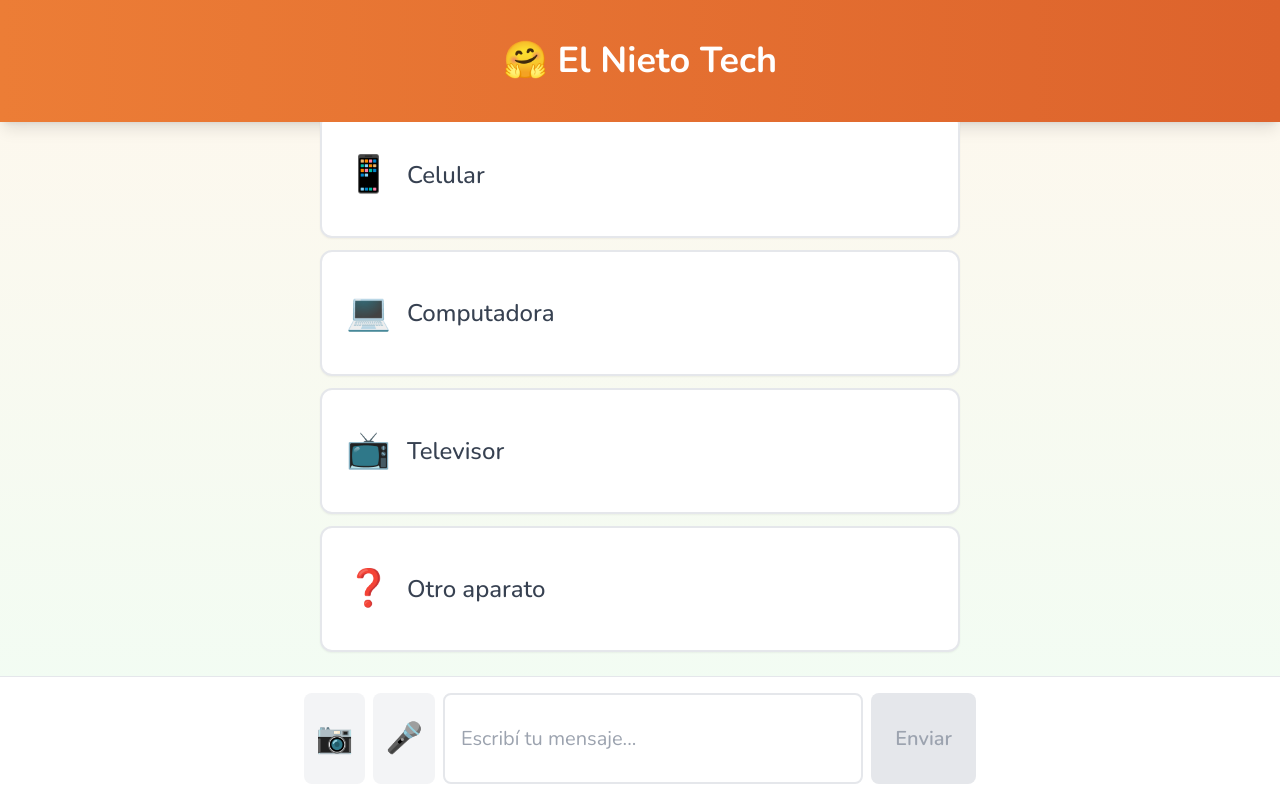
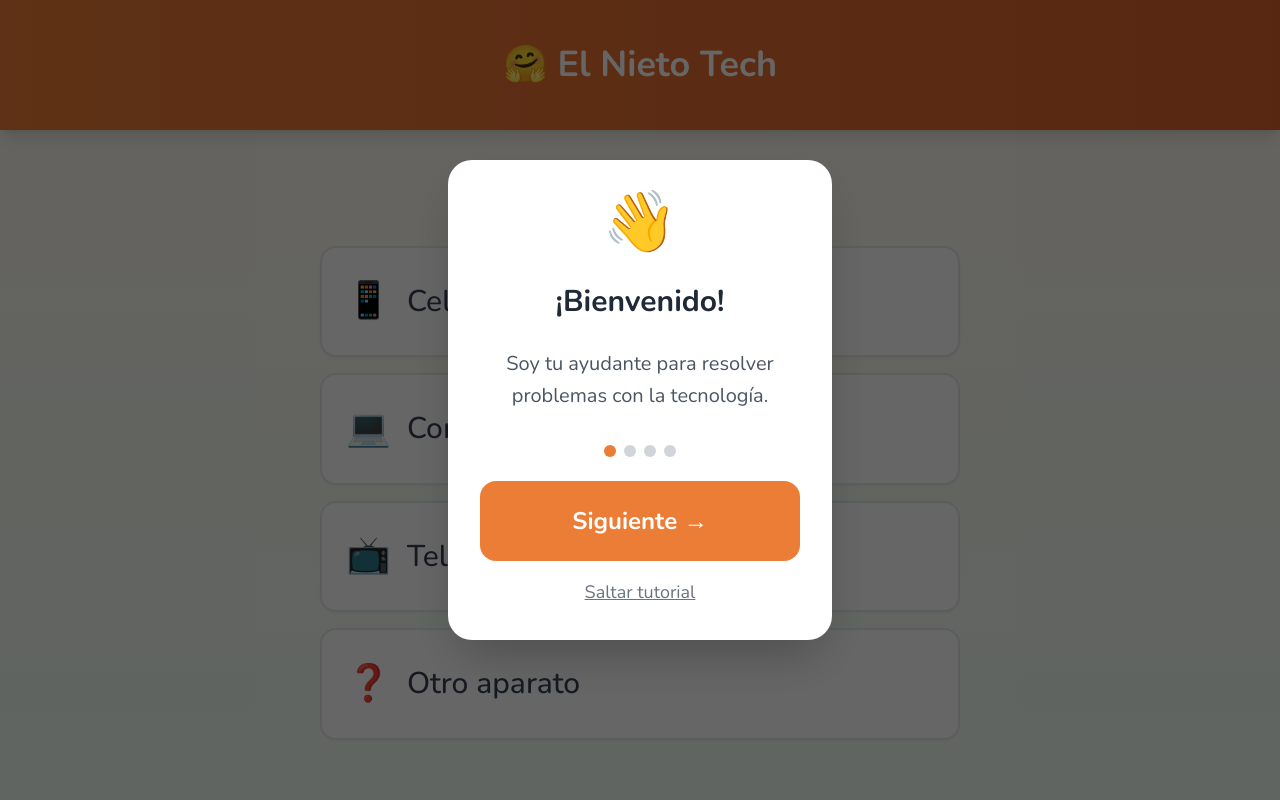
Before and after one commit to brendaboryszanski/elnietotech, a Next.js app: page / in a window 1280 px wide. Built offline with nearby package versions, Linux system fonts and the light colour scheme.

Commit message:
added onboarding

```diff
--- a/components/ConversationView.tsx
+++ b/components/ConversationView.tsx
@@ -10,7 +10,7 @@ function IconDisplay({ iconKeys }: { iconKeys: string[] }) {
   if (!iconKeys || iconKeys.length === 0) return null;
 
   return (
-    <div className="flex flex-wrap gap-3 mt-3 p-3 bg-gray-50 rounded-xl">
+    <div className="flex flex-wrap gap-3 mt-4 p-4 bg-gray-50 rounded-xl">
       {iconKeys.map((key, i) => {
         const iconDef = ICON_BANK[key];
         if (!iconDef) return null;
@@ -18,13 +18,88 @@ function IconDisplay({ iconKeys }: { iconKeys: string[] }) {
         return (
           <div
             key={i}
-            className="flex flex-col items-center gap-1 p-2 bg-white rounded-lg shadow-sm min-w-[70px]"
+            className="flex flex-col items-center gap-2 p-3 bg-white rounded-xl shadow-sm min-w-[80px]"
           >
-            <IconComponent className="w-10 h-10 text-primary-600" strokeWidth={1.5} />
-            <span className="text-xs text-gray-500 text-center">{iconDef.description}</span>
+            <IconComponent className="w-12 h-12 text-primary-600" strokeWidth={1.5} />
+            <span className="text-sm text-gray-600 text-center font-medium">{iconDef.description}</span>
           </div>
         );
       })}
+    </div>
+  );
+}
+
+// Tutorial overlay for first-time users
+function TutorialOverlay({ onClose }: { onClose: () => void }) {
+  const [step, setStep] = useState(0);
+
+  const steps = [
+    {
+      emoji: "👋",
+      title: "¡Bienvenido!",
+      text: "Soy tu ayudante para resolver problemas con la tecnología.",
+    },
+    {
+      emoji: "👆",
+      title: "Elegí una opción",
+      text: "Tocá el botón del aparato que te está dando problemas.",
+    },
+    {
+      emoji: "🎤",
+      title: "Podés hablar",
+      text: "Tocá el micrófono para dictarme tu problema en vez de escribir.",
+    },
+    {
+      emoji: "🔊",
+      title: "Te leo las respuestas",
+      text: "Tocá 'Escuchar' para que te lea en voz alta.",
+    },
+  ];
+
+  const currentStep = steps[step];
+  const isLast = step === steps.length - 1;
+
+  return (
+    <div className="fixed inset-0 bg-black/60 z-50 flex items-center justify-center p-6">
+      <div className="bg-white rounded-3xl p-8 max-w-sm w-full text-center shadow-2xl">
+        <div className="text-6xl mb-4">{currentStep.emoji}</div>
+        <h2 className="text-2xl font-bold text-gray-800 mb-3">{currentStep.title}</h2>
+        <p className="text-lg text-gray-600 mb-8 leading-relaxed">{currentStep.text}</p>
+
+        {/* Progress dots */}
+        <div className="flex justify-center gap-2 mb-6">
+          {steps.map((_, i) => (
+            <div
+              key={i}
+              className={`w-3 h-3 rounded-full transition-colors ${
+                i === step ? "bg-primary-500" : "bg-gray-300"
+              }`}
+            />
+          ))}
+        </div>
+
+        <button
+          onClick={() => {
+            if (isLast) {
+              onClose();
+            } else {
+              setStep(step + 1);
+            }
+          }}
+          className="w-full bg-primary-500 hover:bg-primary-600 active:bg-primary-700 text-white text-xl font-bold py-4 px-8 rounded-2xl transition-colors"
+        >
+          {isLast ? "¡Empezar!" : "Siguiente →"}
+        </button>
+
+        {!isLast && (
+          <button
+            onClick={onClose}
+            className="mt-4 text-gray-500 underline text-base"
+          >
+            Saltar tutorial
+          </button>
+        )}
+      </div>
     </div>
   );
 }
@@ -65,6 +140,9 @@ const getSpeechRecognition = (): SpeechRecognitionInstance | null => {
   return SpeechRecognition ? new SpeechRecognition() : null;
 };
 
+// Check if this is the first visit
+const TUTORIAL_KEY = "elnietotech_tutorial_seen";
+
 export default function ConversationView({
   messages,
   onSendMessage,
@@ -76,9 +154,25 @@ export default function ConversationView({
   const [isSpeaking, setIsSpeaking] = useState<number | null>(null);
   const [isListening, setIsListening] = useState(false);
   const [speechSupported, setSpeechSupported] = useState(false);
+  const [showTutorial, setShowTutorial] = useState(false);
   const messagesEndRef = useRef<HTMLDivElement>(null);
   const fileInputRef = useRef<HTMLInputElement>(null);
   const recognitionRef = useRef<ReturnType<typeof getSpeechRecognition>>(null);
+
+  // Check for first visit and show tutorial
+  useEffect(() => {
+    if (typeof window !== "undefined") {
+      const hasSeenTutorial = localStorage.getItem(TUTORIAL_KEY);
+      if (!hasSeenTutorial) {
+        setShowTutorial(true);
+      }
+    }
+  }, []);
+
+  const closeTutorial = () => {
+    setShowTutorial(false);
+    localStorage.setItem(TUTORIAL_KEY, "true");
+  };
 
   // Check for speech recognition support on mount
   useEffect(() => {
@@ -176,23 +270,26 @@ export default function ConversationView({
 
   return (
     <div className="h-screen flex flex-col overflow-hidden bg-gradient-to-b from-orange-50 to-green-50">
+      {/* Tutorial overlay */}
+      {showTutorial && <TutorialOverlay onClose={closeTutorial} />}
+
       {/* Header */}
-      <header className="flex-shrink-0 bg-gradient-to-r from-primary-500 to-primary-600 text-white px-4 py-4 shadow-lg">
-        <h1 className="text-xl sm:text-2xl md:text-3xl font-bold text-center">
+      <header className="flex-shrink-0 bg-gradient-to-r from-primary-500 to-primary-600 text-white px-4 py-5 shadow-lg">
+        <h1 className="text-2xl sm:text-3xl font-bold text-center">
           🤗 El Nieto Tech
         </h1>
       </header>
 
       {/* Messages Area - scrollable */}
       <main className="flex-1 overflow-y-auto">
-        <div className="px-3 py-4 sm:px-4 sm:py-6 max-w-2xl mx-auto">
+        <div className="px-4 py-6 max-w-2xl mx-auto">
           {messages.length === 0 && (
             <div className="text-center">
-              <p className="text-xl sm:text-2xl text-gray-700 mb-4 sm:mb-6">
+              <p className="text-2xl text-gray-700 mb-6 font-medium">
                 ¿En qué te puedo ayudar?
               </p>
 
-              <div className="space-y-2 sm:space-y-3">
+              <div className="space-y-4">
                 {[
                   { icon: "📱", text: "Celular" },
                   { icon: "💻", text: "Computadora" },
@@ -202,10 +299,10 @@ export default function ConversationView({
                   <button
                     key={i}
                     onClick={() => handleQuickOption(`Tengo un problema con ${item.text === "Otro aparato" ? "otro aparato" : "el " + item.text.toLowerCase()}`)}
-                    className="w-full bg-white hover:bg-gray-50 active:bg-gray-100 border-2 border-gray-200 hover:border-primary-300 rounded-xl px-4 py-3 sm:px-6 sm:py-4 flex items-center gap-3 sm:gap-4 transition-all shadow-sm"
+                    className="w-full bg-white hover:bg-gray-50 active:bg-orange-50 border-2 border-gray-200 active:border-primary-400 rounded-2xl px-6 py-5 flex items-center gap-4 transition-all shadow-sm"
                   >
-                    <span className="text-2xl sm:text-3xl">{item.icon}</span>
-                    <span className="text-lg sm:text-xl font-medium text-gray-700">{item.text}</span>
+                    <span className="text-4xl">{item.icon}</span>
+                    <span className="text-2xl font-medium text-gray-700">{item.text}</span>
                   </button>
                 ))}
               </div>
@@ -215,16 +312,16 @@ export default function ConversationView({
           {messages.map((msg, index) => (
             <div
               key={index}
-              className={`flex mb-3 ${msg.role === "user" ? "justify-end" : "justify-start"}`}
+              className={`flex mb-4 ${msg.role === "user" ? "justify-end" : "justify-start"}`}
             >
               <div
-                className={`max-w-[90%] sm:max-w-[85%] rounded-2xl px-4 py-3 sm:px-5 sm:py-4 shadow-sm ${
+                className={`max-w-[92%] rounded-2xl px-5 py-4 shadow-sm ${
                   msg.role === "user"
                     ? "bg-primary-500 text-white"
                     : "bg-white border border-gray-200"
                 }`}
               >
-                <p className="text-base sm:text-lg leading-relaxed whitespace-pre-wrap">
+                <p className="text-lg leading-relaxed whitespace-pre-wrap">
                   {msg.content}
                 </p>
 
@@ -232,7 +329,7 @@ export default function ConversationView({
                   <img
                     src={msg.image}
                     alt="Imagen enviada"
-                    className="mt-3 rounded-xl max-w-full"
+                    className="mt-4 rounded-xl max-w-full"
                   />
                 )}
 
@@ -243,10 +340,10 @@ export default function ConversationView({
                 {msg.role === "assistant" && (
                   <button
                     onClick={() => handlePlayMessage(msg.content, index)}
-                    className={`mt-3 flex items-center gap-2 px-3 py-2 rounded-lg text-sm sm:text-base font-medium transition-colors ${
+                    className={`mt-4 flex items-center gap-2 px-5 py-3 rounded-xl text-lg font-semibold transition-colors ${
                       isSpeaking === index
                         ? "bg-primary-100 text-primary-700"
-                        : "bg-gray-100 text-gray-600 hover:bg-gray-200"
+                        : "bg-gray-100 text-gray-700 hover:bg-gray-200 active:bg-gray-300"
                     }`}
                   >
                     {isSpeaking === index ? "⏹️ Parar" : "🔊 Escuchar"}
@@ -257,12 +354,12 @@ export default function ConversationView({
           ))}
 
           {isLoading && (
-            <div className="flex justify-start mb-3">
-              <div className="bg-white border border-gray-200 rounded-2xl px-4 py-3 shadow-sm">
+            <div className="flex justify-start mb-4">
+              <div className="bg-white border border-gray-200 rounded-2xl px-5 py-4 shadow-sm">
                 <div className="flex items-center gap-2">
-                  <div className="w-2 h-2 bg-primary-400 rounded-full animate-bounce" />
-                  <div className="w-2 h-2 bg-primary-400 rounded-full animate-bounce" style={{ animationDelay: "0.1s" }} />
-                  <div className="w-2 h-2 bg-primary-400 rounded-full animate-bounce" style={{ animationDelay: "0.2s" }} />
+                  <div className="w-3 h-3 bg-primary-400 rounded-full animate-bounce" />
+                  <div className="w-3 h-3 bg-primary-400 rounded-full animate-bounce" style={{ animationDelay: "0.1s" }} />
+                  <div className="w-3 h-3 bg-primary-400 rounded-full animate-bounce" style={{ animationDelay: "0.2s" }} />
                 </div>
               </div>
             </div>
@@ -272,38 +369,39 @@ export default function ConversationView({
         </div>
       </main>
 
-      {/* Input Area */}
-      <footer className="flex-shrink-0 bg-white border-t border-gray-200 p-3 sm:p-4">
+      {/* Input Area - Only show after conversation starts */}
+      {messages.length > 0 && (
+      <footer className="flex-shrink-0 bg-white border-t-2 border-gray-200 p-4">
         <div className="max-w-2xl mx-auto">
           {needsImage && (
-            <div className="mb-2 sm:mb-3 bg-yellow-50 border border-yellow-300 rounded-lg p-2 sm:p-3 text-center">
-              <p className="text-sm sm:text-base">📸 Sacá una foto para que pueda ayudarte</p>
+            <div className="mb-4 bg-yellow-50 border-2 border-yellow-400 rounded-xl p-4 text-center">
+              <p className="text-lg font-medium">📸 Sacá una foto para que pueda ayudarte</p>
             </div>
           )}
 
           {isListening && (
-            <div className="mb-2 sm:mb-3 bg-red-50 border border-red-300 rounded-lg p-2 sm:p-3 text-center animate-pulse">
-              <p className="text-sm sm:text-base text-red-700">🎤 Escuchando... Hablá ahora</p>
+            <div className="mb-4 bg-red-50 border-2 border-red-400 rounded-xl p-4 text-center animate-pulse">
+              <p className="text-lg font-medium text-red-700">🎤 Hablá ahora...</p>
             </div>
           )}
 
           {imagePreview && (
-            <div className="mb-2 sm:mb-3 relative inline-block">
+            <div className="mb-4 relative inline-block">
               <img
                 src={imagePreview}
                 alt="Vista previa"
-                className="max-h-20 sm:max-h-24 rounded-lg"
+                className="max-h-28 rounded-xl"
               />
               <button
                 onClick={() => setImagePreview("")}
-                className="absolute -top-2 -right-2 bg-red-500 text-white rounded-full w-6 h-6 flex items-center justify-center text-xs"
+                className="absolute -top-2 -right-2 bg-red-500 text-white rounded-full w-8 h-8 flex items-center justify-center text-lg font-bold shadow-lg"
               >
                 ✕
               </button>
             </div>
           )}
 
-          <form onSubmit={handleSubmit} className="flex gap-2">
+          <div className="flex gap-3">
             <input
               type="file"
               ref={fileInputRef}
@@ -313,53 +411,61 @@ export default function ConversationView({
               className="hidden"
             />
 
+            {/* Camera button - larger */}
             <button
               type="button"
               onClick={() => fileInputRef.current?.click()}
-              className="bg-gray-100 hover:bg-gray-200 active:bg-gray-300 p-3 rounded-lg text-xl sm:text-2xl transition-colors flex-shrink-0"
+              className="bg-gray-100 hover:bg-gray-200 active:bg-gray-300 w-16 h-16 rounded-2xl text-3xl flex items-center justify-center transition-colors flex-shrink-0 shadow-sm"
               aria-label="Agregar foto"
             >
               📷
             </button>
 
+            {/* Microphone button - larger */}
             {speechSupported && (
               <button
                 type="button"
                 onClick={toggleListening}
-                className={`p-3 rounded-lg text-xl sm:text-2xl transition-colors flex-shrink-0 ${
+                className={`w-16 h-16 rounded-2xl text-3xl flex items-center justify-center transition-colors flex-shrink-0 shadow-sm ${
                   isListening
                     ? "bg-red-500 text-white animate-pulse"
                     : "bg-gray-100 hover:bg-gray-200 active:bg-gray-300"
                 }`}
-                aria-label={isListening ? "Parar de escuchar" : "Hablar"}
+                aria-label={isListening ? "Parar" : "Hablar"}
               >
                 🎤
               </button>
             )}
 
+            {/* Text input - grows to fill */}
+            <form onSubmit={handleSubmit} className="flex-1 flex gap-3">
               <input
                 type="text"
                 value={input}
                 onChange={(e) => setInput(e.target.value)}
-              placeholder={isListening ? "Escuchando..." : "Escribí tu mensaje..."}
-              className="flex-1 min-w-0 px-3 py-2 sm:px-4 sm:py-3 border-2 border-gray-200 rounded-lg text-base sm:text-lg focus:border-primary-400 focus:outline-none"
+                placeholder={isListening ? "Escuchando..." : "Escribí acá..."}
+                className="flex-1 min-w-0 px-4 py-4 border-2 border-gray-300 rounded-2xl text-lg focus:border-primary-500 focus:outline-none"
                 disabled={isLoading}
               />
 
+              {/* Send button - larger with icon */}
               <button
                 type="submit"
                 disabled={isLoading || (!input.trim() && !imagePreview)}
-              className={`px-4 sm:px-6 py-2 sm:py-3 rounded-lg text-base sm:text-lg font-semibold transition-colors flex-shrink-0 ${
+                className={`w-16 h-16 rounded-2xl text-2xl flex items-center justify-center transition-colors flex-shrink-0 shadow-sm ${
                   isLoading || (!input.trim() && !imagePreview)
                     ? "bg-gray-200 text-gray-400"
                     : "bg-primary-500 hover:bg-primary-600 active:bg-primary-700 text-white"
                 }`}
+                aria-label="Enviar"
               >
-              Enviar
+                ➤
               </button>
             </form>
           </div>
+        </div>
       </footer>
+      )}
     </div>
   );
 }
```
Lines whose indentation alone changed are shown as unchanged.
